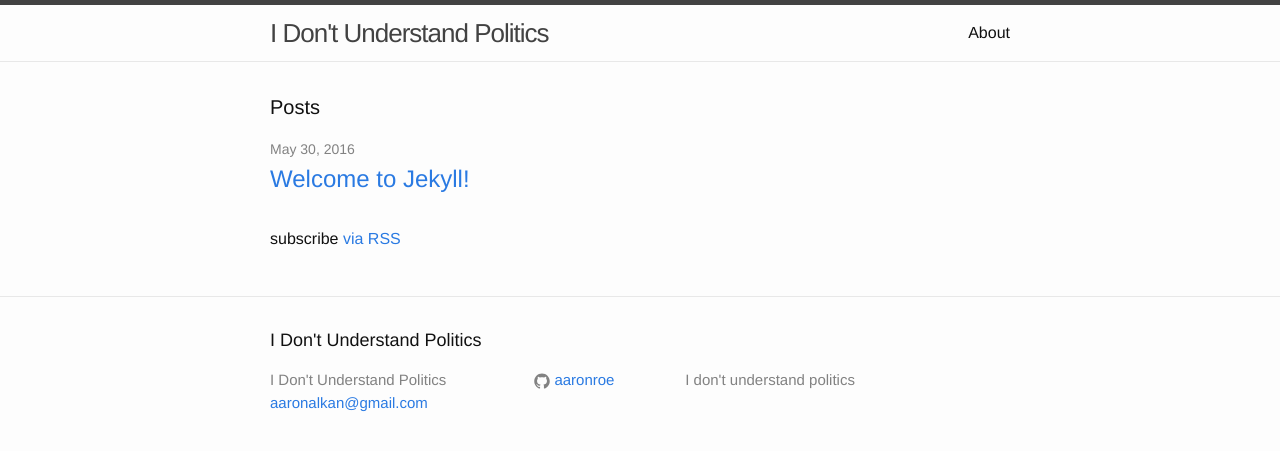
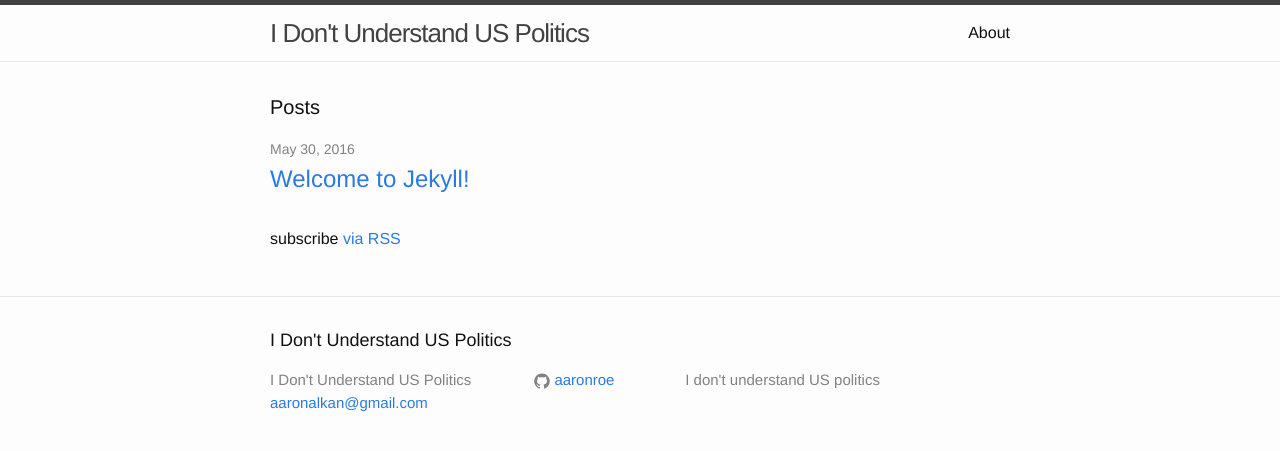
Before and after one commit to aaronroe/i-dont-understand-politics, a Jekyll site: the page built from index.html, in a window 1280 px wide. Shown: the top 451 px of the page. Built offline with Jekyll 4.4.1, drawn with Linux system fonts in a browser that asks for light colours.

```diff
--- a/_config.yml
+++ b/_config.yml
@@ -6,10 +6,10 @@
 # 'jekyll serve'. If you change this file, please restart the server process.
 
 # Site settings
-title: I Don't Understand Politics
+title: I Don't Understand US Politics
 email: aaronalkan@gmail.com
 description: > # this means to ignore newlines until "baseurl:"
-  I don't understand politics
+  I don't understand US politics
 baseurl: "" # the subpath of your site, e.g. /blog
 url: "http://yourdomain.com" # the base hostname & protocol for your site
 # twitter_username: jekyllrb
```
Also changed, not shown: README.md.
